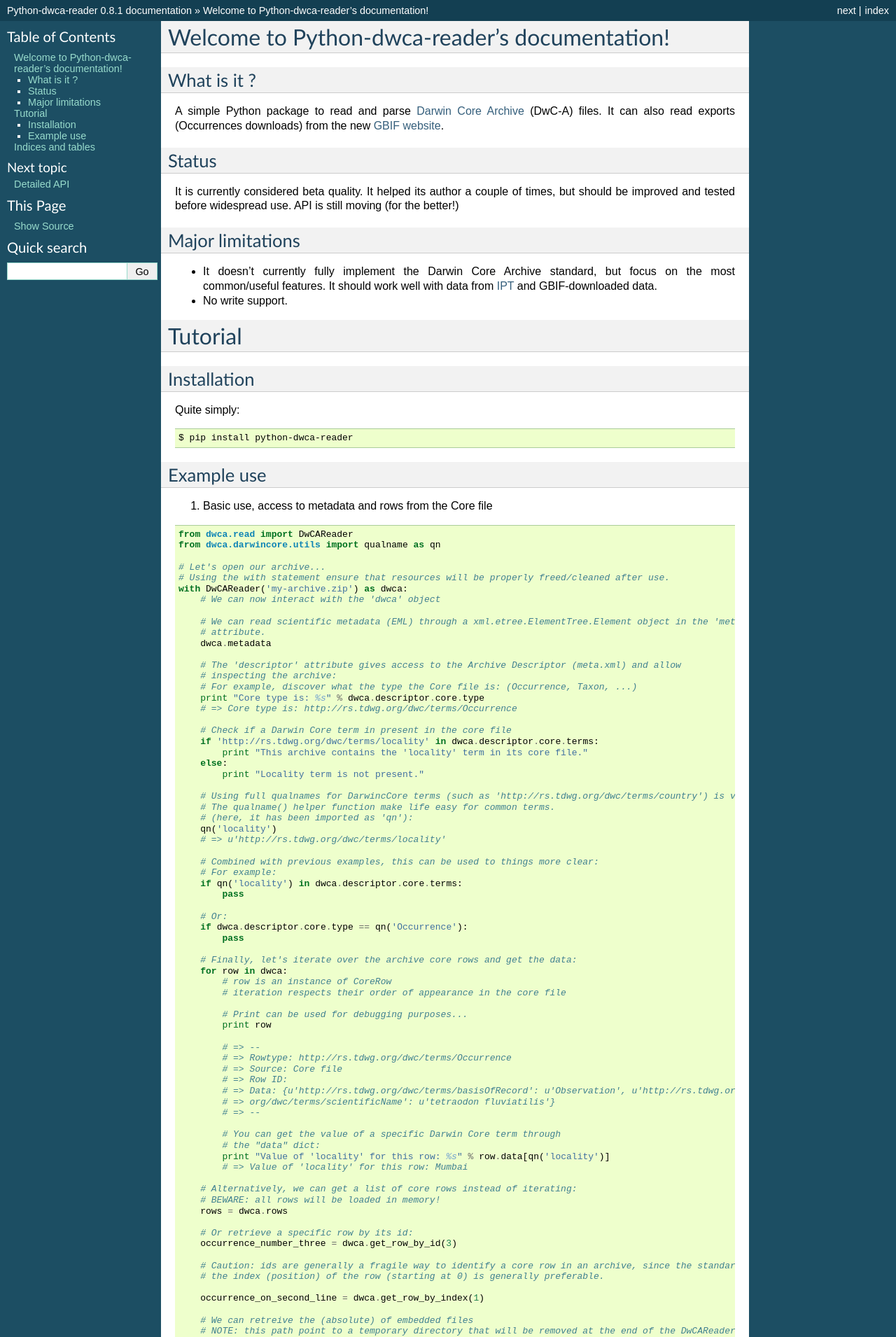
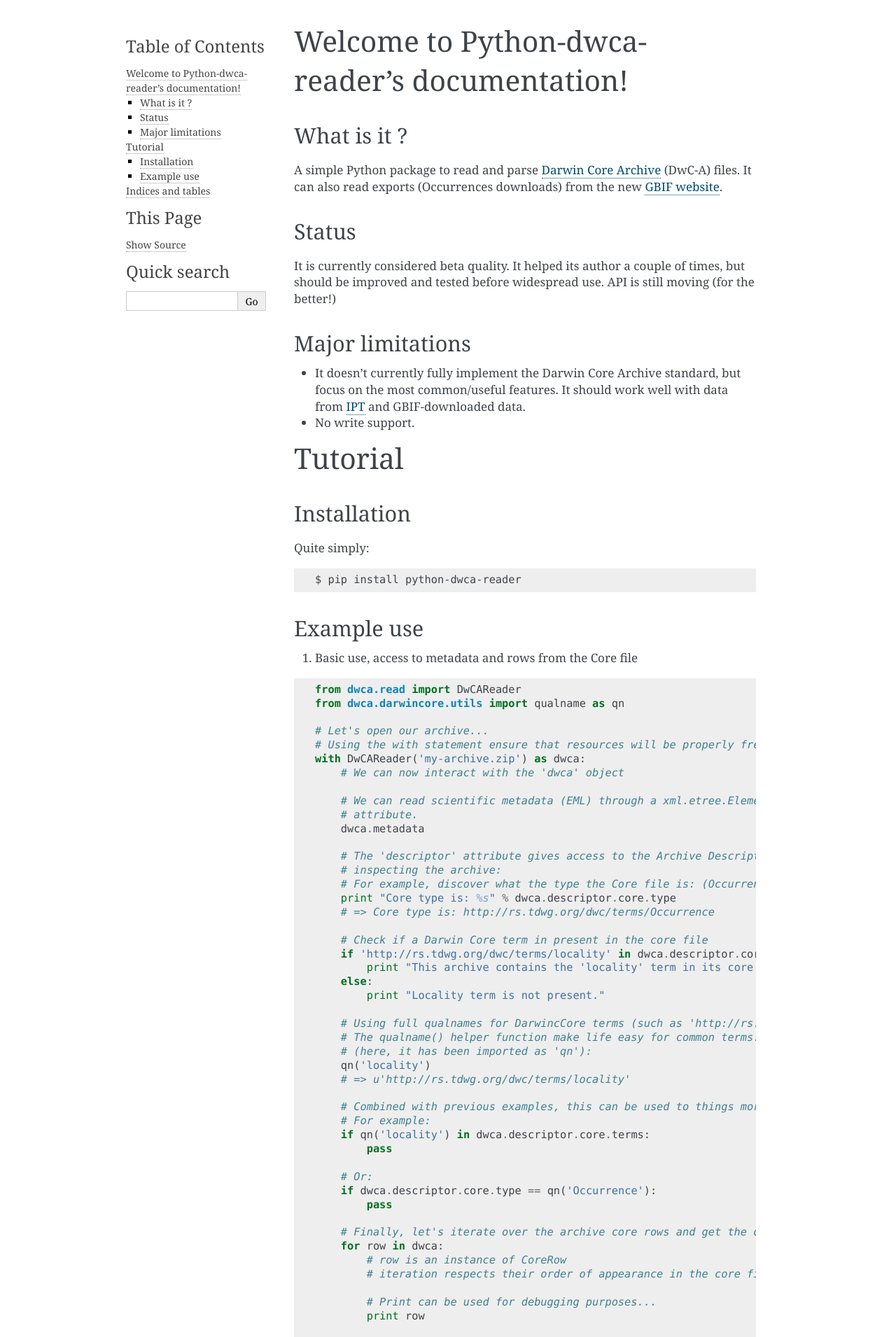
Before and after one commit to BelgianBiodiversityPlatform/python-dwca-reader, a Sphinx documentation site: the page built from doc/index.rst, in a window 1280 px wide. Shown: the top 1910 px of the page at 70% size. Built offline with Sphinx 7.4.7, drawn with Linux system fonts in a browser that asks for light colours; some of the changed text lies outside the part shown.

Commit message:
Doc improvements.

```diff
--- a/doc/api.rst
+++ b/doc/api.rst
@@ -20,6 +20,7 @@
 
 .. automodule:: dwca.descriptors
     :members:
+    :show-inheritance:
 
 
 Helpers
--- a/doc/conf.py
+++ b/doc/conf.py
@@ -95,7 +95,7 @@
 
 # The theme to use for HTML and HTML Help pages.  See the documentation for
 # a list of builtin themes.
-html_theme = 'default'
+html_theme = 'alabaster'
 
 # Theme options are theme-specific and customize the look and feel of a theme
 # further.  For a list of options available for each theme, see the
```
Also changed, not shown: 1 other file.
